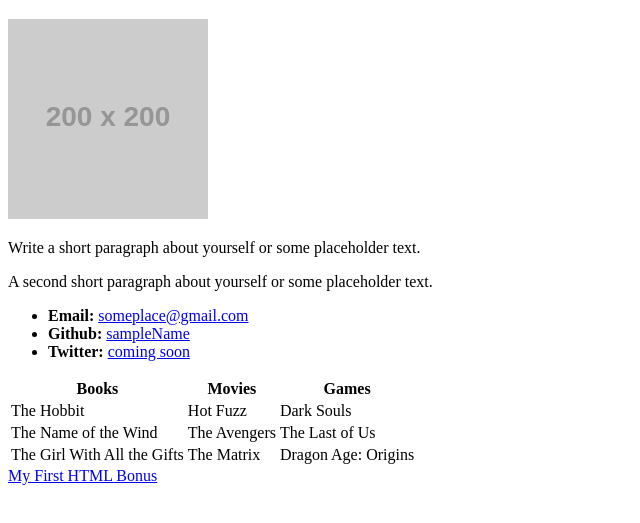
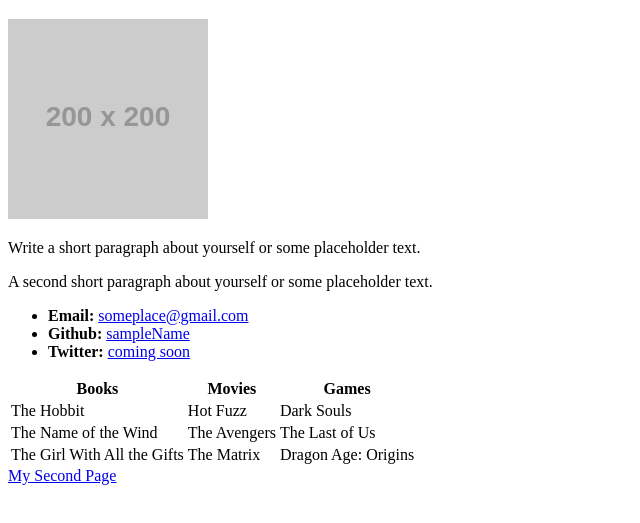
Before and after one commit to marks6i/marks6i.github.io, a plain HTML site: page index.html in a window 1280 px wide. Shown: the part 61-584 px from the top of the page, without its empty margins (0-640 px from the left). Drawn offline with Linux system fonts and the light colour scheme; placeholder pictures from the web are drawn by us.

Commit message:
Added 2nd page

```diff
--- a/index.html
+++ b/index.html
@@ -44,7 +44,7 @@
   </table>
 
   <!-- Bonus link to last class page -->
-  <a href="../../../../1/Activities/04-Stu_MyFirst_HTML/Solved/my-first-bonus.html">My First HTML Bonus</a>
+  <a href="file2.html">My Second Page</a>
 
 </body>
 
```
